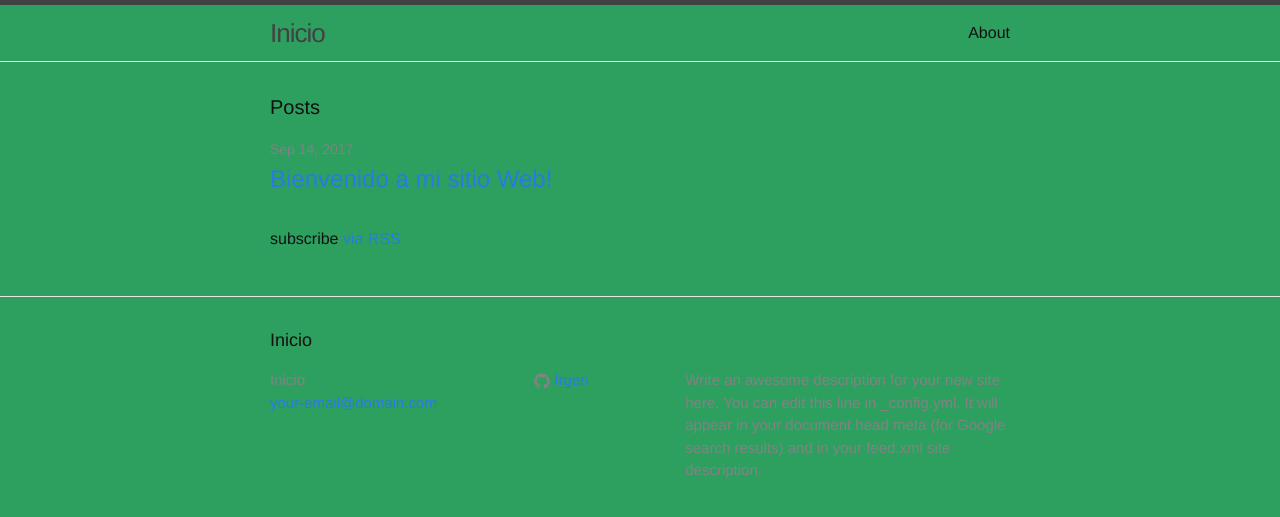
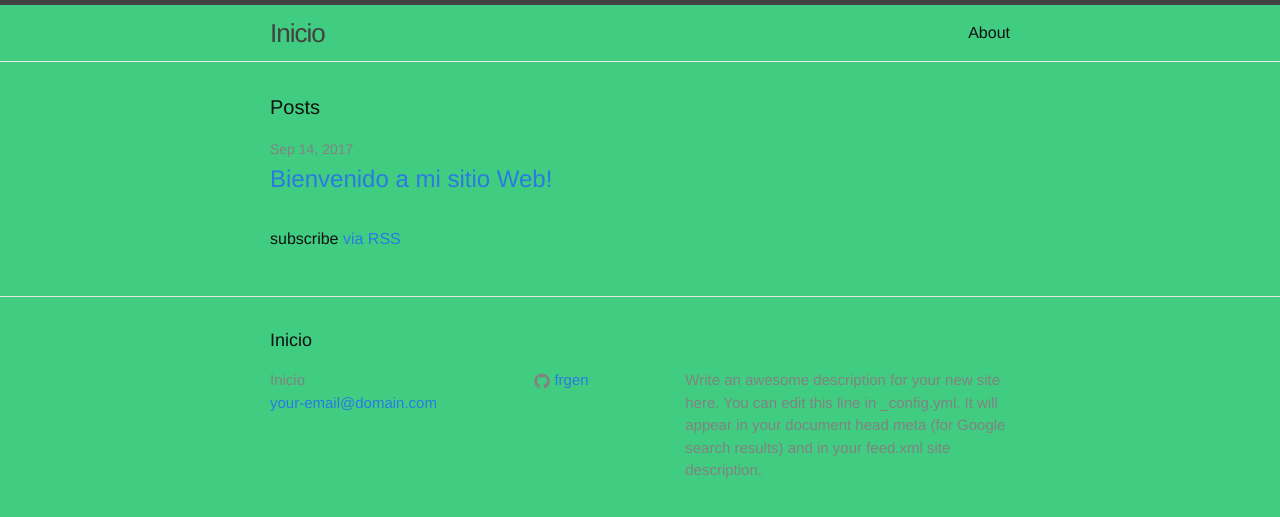
Before and after one commit to frgen/prueba-1, a Jekyll site: the page built from index.html, in a window 1280 px wide. Shown: the top 517 px of the page. Built offline with Jekyll 4.4.1, drawn with Linux system fonts in a browser that asks for light colours.

Commit message:
Update main.scss

```diff
--- a/css/main.scss
+++ b/css/main.scss
@@ -15,7 +15,7 @@ $base-line-height: 1.5;
 $spacing-unit:     30px;
 
 $text-color:       #111;
-$background-color: #2da060;
+$background-color: #41cd81;
 $brand-color:      #2a7ae2;
 
 $grey-color:       #828282;
```
